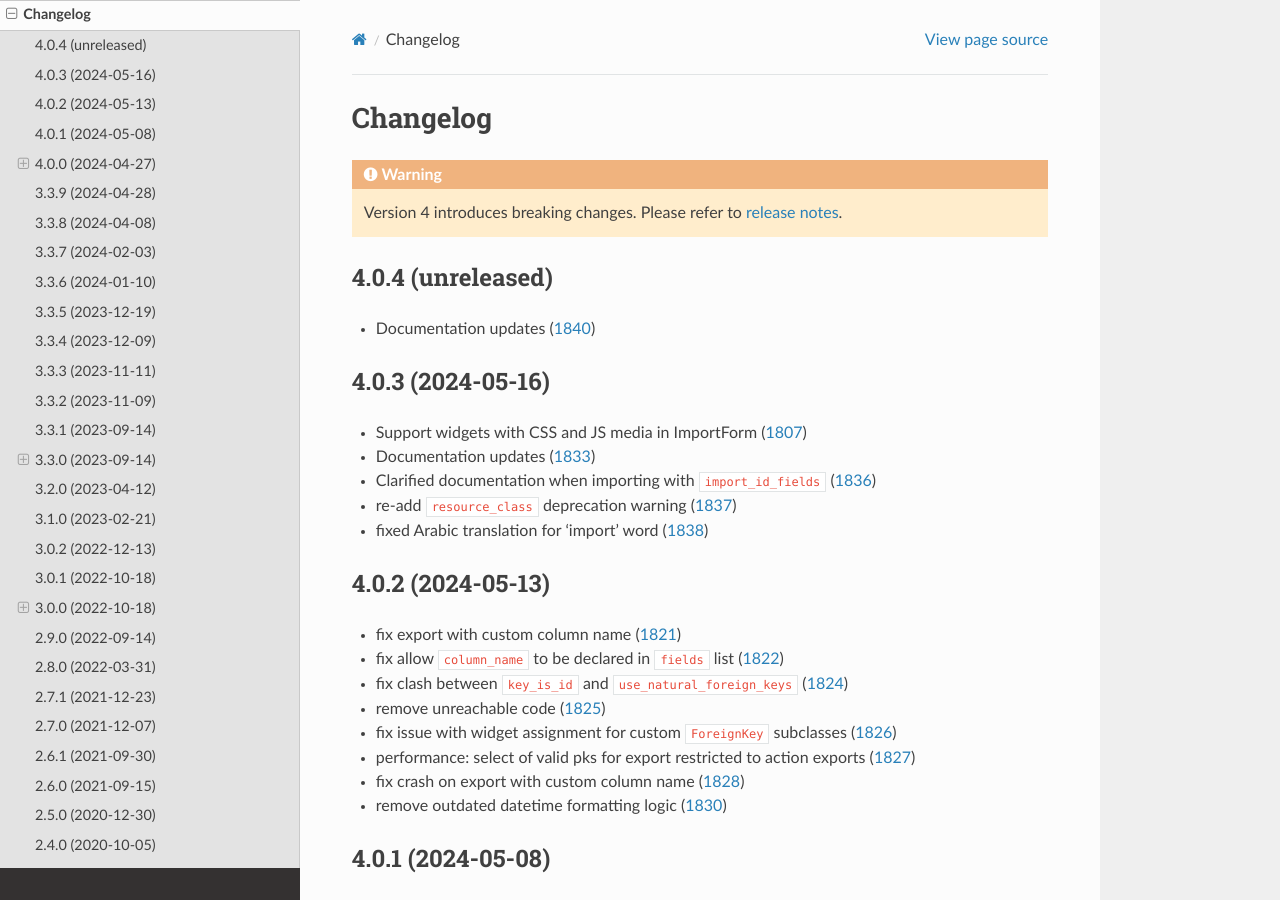
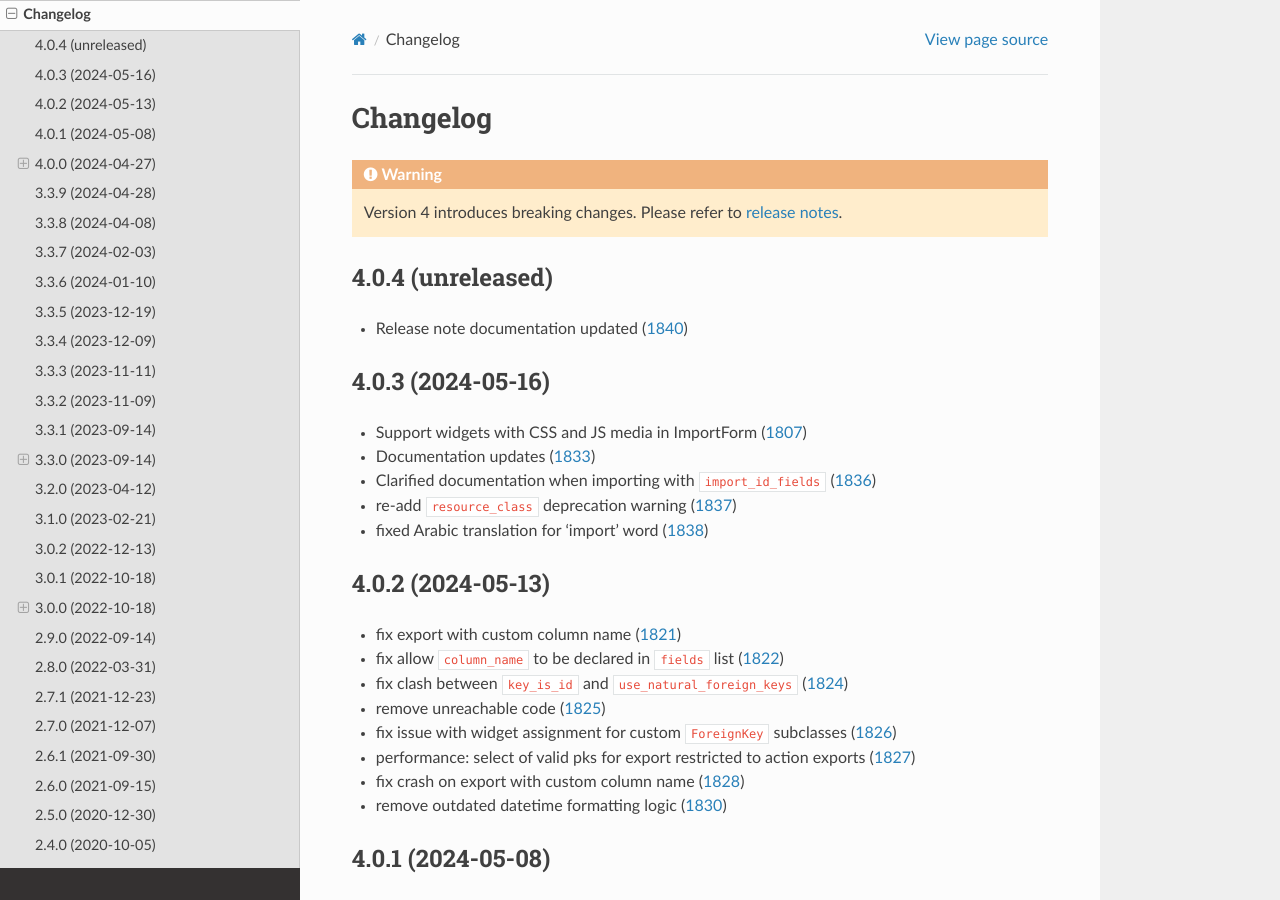
Before and after one commit to django-import-export/django-import-export, a Sphinx documentation site: the page built from docs/changelog.rst, in a window 1280 px wide and 900 px high. Built offline with Sphinx 7.4.7 and the Read the Docs theme 2.0.0, drawn with Linux system fonts in a browser that asks for light colours; pages that are not in the unit, such as notebooks, are missing from menus; the version number could not be read and is left out.

Commit message:
Update changelog.rst

```diff
--- a/docs/changelog.rst
+++ b/docs/changelog.rst
@@ -8,7 +8,7 @@ Changelog
 4.0.4 (unreleased)
 ------------------
 
-- Documentation updates (`1840 <https://github.com/django-import-export/django-import-export/pull/1840>`_)
+- Release note documentation updated (`1840 <https://github.com/django-import-export/django-import-export/pull/1840>`_)
 
 4.0.3 (2024-05-16)
 ------------------
```
